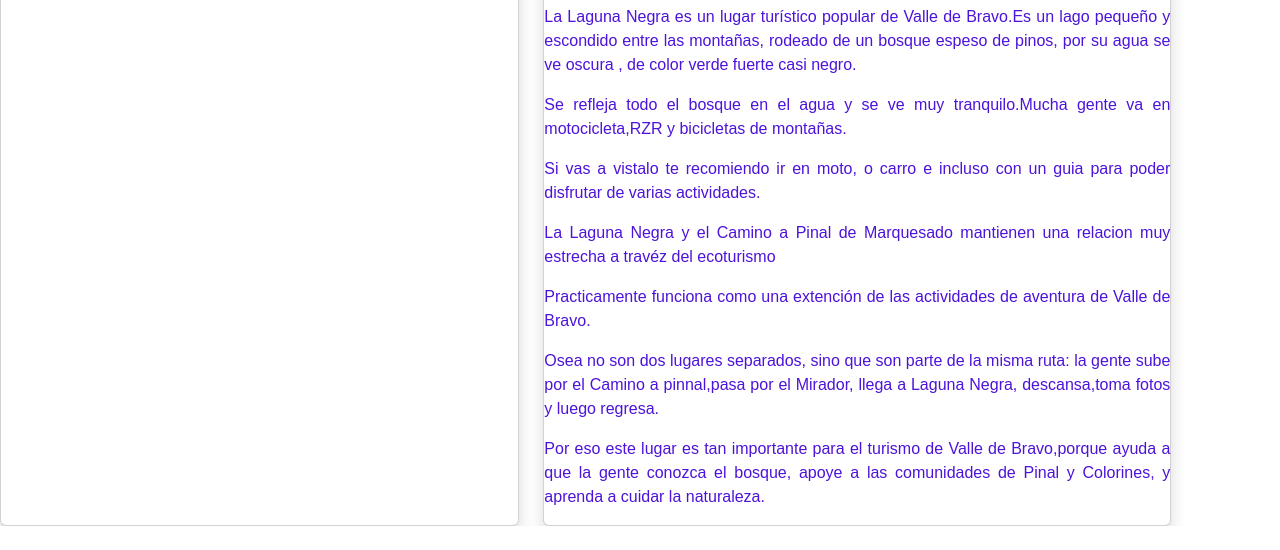
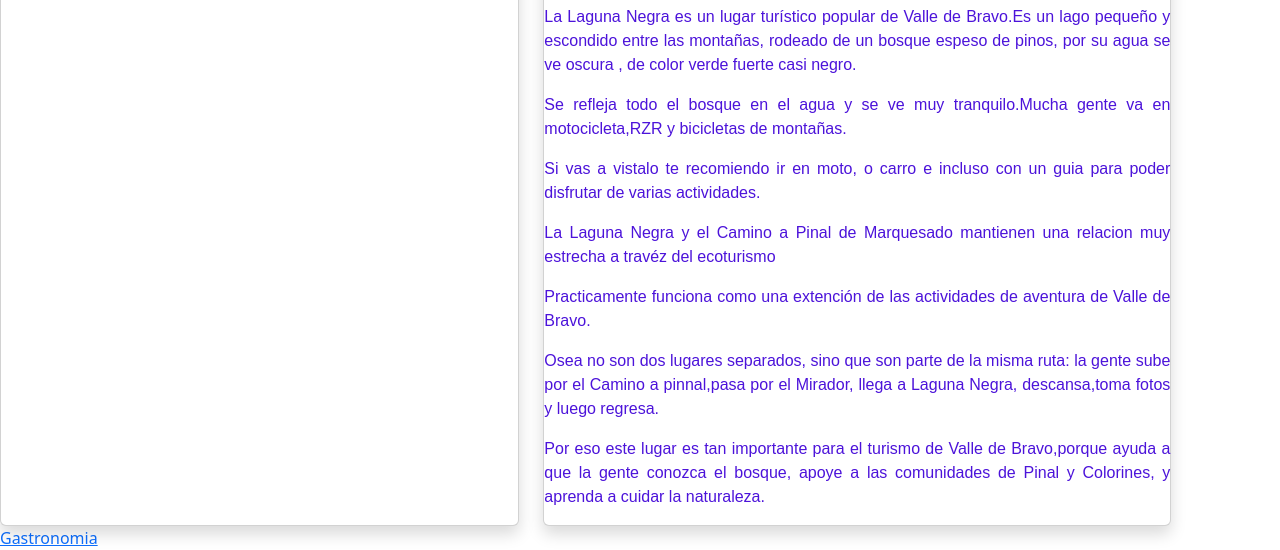
Before and after one commit to marisjara21-spec/WEBSITE-CECyMagic-MARYCHUY, a plain HTML site: page video_pame.html in a window 1280 px wide. Shown: the part 518-1068 px from the top of the page. Before the commit the page ends 1044 px from the top, so only its background shows below. Drawn offline with nearby package versions, Linux system fonts and the light colour scheme.

Commit message:
Update video_pame.html

```diff
--- a/video_pame.html
+++ b/video_pame.html
@@ -97,3 +97,4 @@
         </div>
         </div>
         </div>
+                    <A HREF="index.html">Gastronomia</A>
```
